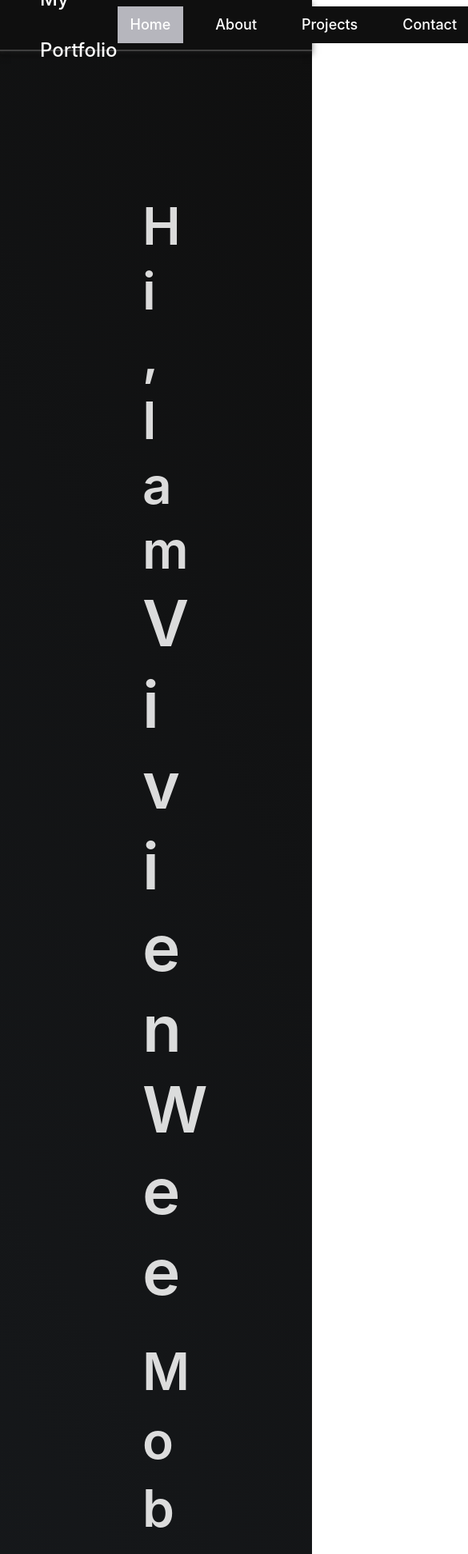
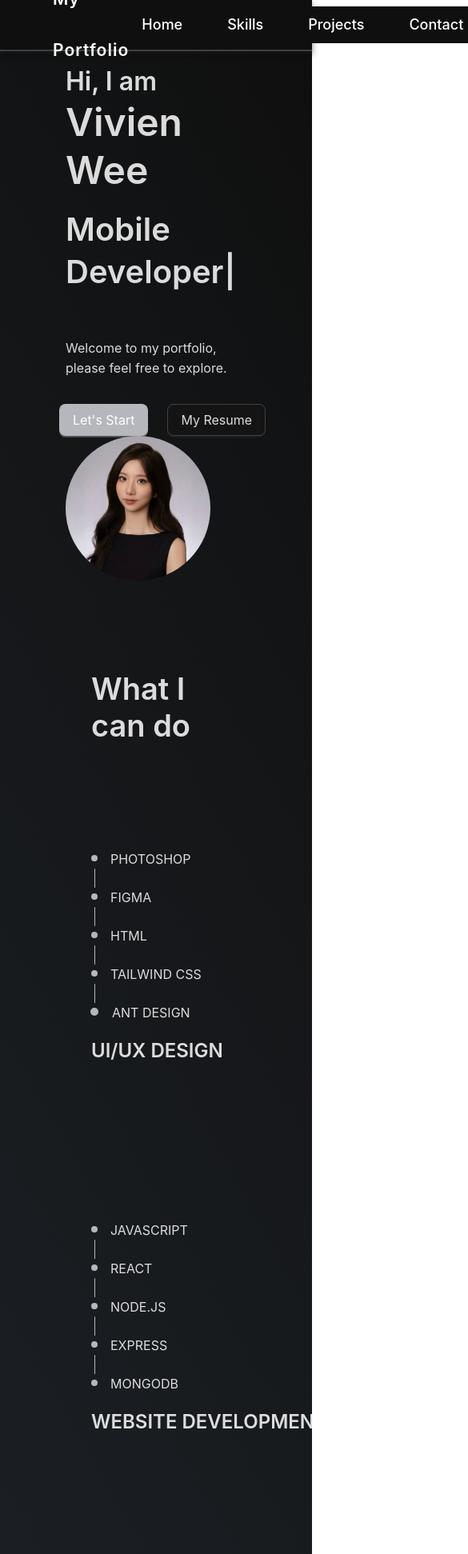
Before and after one commit to surluna/portfolio-vv, a React (Create React App) app: page / in a window 390 px wide. Shown: the top 1943 px of the page at 80% size, 585 px wide, since content can reach past the window. Built offline with nearby package versions, Linux system fonts and the light colour scheme.

Commit message:
Adjust for responsive layout

```diff
--- a/src/App.js
+++ b/src/App.js
@@ -1,4 +1,4 @@
-import React, { useState } from "react";
+import React, { useState, useRef } from "react";
 import "antd/dist/reset.css";
 import "./styles/App.css";
 import "./styles/input.css";
@@ -15,15 +15,18 @@ import Contact from "./components/Contact";
 
 const defaultData = {
   borderRadius: 6,
-  // colorPrimary: "rgb(15, 15, 15)",
-  // colorPrimaryBg: "blue",
 };
 
 const { Content } = Layout;
 
 function App() {
-  // `useState` 应该在函数组件内部
   const [data, setData] = useState(defaultData);
+
+  // 创建refs以获取各个部分的引用
+  const homeRef = useRef(null);
+  const skillsRef = useRef(null);
+  const projectsRef = useRef(null);
+  const contactRef = useRef(null);
 
   return (
     <ConfigProvider
@@ -31,34 +34,35 @@ function App() {
         algorithm: theme.darkAlgorithm,
         token: {
           colorPrimary: "rgb(211, 210, 219)",
-          // colorPrimaryBg: "#130f40",
           borderRadius: data.borderRadius,
         },
       }}
     >
       <Layout
         style={{
-          // backgroundImage: " linear-gradient(-20deg, #2b5876 0%, #4e4376 100%)",
-          // backgroundImage: "linear-gradient(60deg, #29323c 0%, #485563 100%)",
           backgroundImage:
             "linear-gradient(60deg, #29323c 0%, rgb(15, 15, 15) 100%)",
-
-          // background:
-          //   "linear-gradient(to bottom, #323232 0%, #3F3F3F 40%, #1C1C1C 150%), linear-gradient(to top, rgba(255,255,255,0.40) 0%, rgba(0,0,0,0.25) 200%)",
-          // backgroundBlendMode: "multiply",
         }}
       >
-        <Header />
-        <Content
-          style={{
-            padding: "50px",
-            // backgroundImage: "url(/assets/images/bg.jpg)",
-          }}
-        >
-          <Home />
-          <Skills />
-          <Projects />
-          <Contact />
+        <Header
+          homeRef={homeRef}
+          skillsRef={skillsRef}
+          projectsRef={projectsRef}
+          contactRef={contactRef}
+        />
+        <Content style={{ padding: "50px" }}>
+          <div ref={homeRef}>
+            <Home />
+          </div>
+          <div ref={skillsRef}>
+            <Skills />
+          </div>
+          <div ref={projectsRef}>
+            <Projects />
+          </div>
+          <div ref={contactRef}>
+            <Contact />
+          </div>
         </Content>
         <Footer />
       </Layout>
--- a/src/components/Header.js
+++ b/src/components/Header.js
@@ -3,56 +3,77 @@ import { Layout, Menu } from "antd";
 
 const { Header: AntHeader } = Layout;
 
-const Header = () => {
+const Header = ({ homeRef, skillsRef, projectsRef, contactRef }) => {
+  const scrollToSection = (ref) => {
+    if (ref.current) {
+      ref.current.scrollIntoView({ behavior: "smooth", block: "start" });
+    }
+  };
+
   return (
     <AntHeader
       style={{
         display: "flex",
+        position: "fixed",
         alignItems: "center",
         backgroundColor: "rgb(15, 15, 15)",
         height: "4rem",
+        width: "100%",
         boxShadow:
           "0 4px 8px rgba(0, 0, 0, 0.5), 0 2px 4px rgba(255, 255, 255, 0.1)",
         borderBottom: "2px solid rgba(255, 255, 255, 0.2)",
+        zIndex: 1000,
       }}
     >
-      <div style={{ fontSize: "24px", fontWeight: "500", color: "#fff" }}>
+      <div
+        style={{
+          flex: 1,
+          marginLeft: "1rem",
+          fontWeight: "600",
+          fontSize: "150%",
+          letterSpacing: "0.05em",
+          color: "#fff",
+          userSelect: "none",
+        }}
+      >
         My Portfolio
       </div>
 
       <Menu
         theme="dark"
         mode="horizontal"
-        defaultSelectedKeys={["1"]}
         style={{
           fontSize: "18px",
           backgroundColor: "rgb(15, 15, 15)",
-          marginLeft: "auto",
-          marginRight: "3%",
+          marginRight: "1rem",
           lineHeight: "46px",
         }}
       >
         <Menu.Item
           key="1"
           style={{ color: "#fff", fontWeight: "500", marginRight: "1.5rem" }}
+          onClick={() => scrollToSection(homeRef)}
         >
           Home
         </Menu.Item>
         <Menu.Item
           key="2"
           style={{ color: "#fff", fontWeight: "500", marginRight: "1.5rem" }}
+          onClick={() => scrollToSection(skillsRef)}
         >
-          About
+          Skills
         </Menu.Item>
         <Menu.Item
           key="3"
           style={{ color: "#fff", fontWeight: "500", marginRight: "1.5rem" }}
+          onClick={() => scrollToSection(projectsRef)}
         >
           Projects
         </Menu.Item>
         <Menu.Item
           key="4"
-          style={{ color: "#fff", fontWeight: "500", marginRight: "3rem" }}
+          style={{ color: "#fff", fontWeight: "500", marginRight: "0" }}
+          onClick={() => scrollToSection(contactRef)}
         >
           Contact
         </Menu.Item>
--- a/src/components/Home.js
+++ b/src/components/Home.js
@@ -1,21 +1,35 @@
-import React from "react";
-import "../styles/index.css";
+import React, { useEffect, useState } from "react";
 import { Layout, Row, Col, Typography, Button, Space } from "antd";
 import { TypeAnimation } from "react-type-animation";
+import "../styles/input.css";
+import "../styles/output.css";
+import "../styles/index.css";
+
 const { Title, Text } = Typography;
 const { Content } = Layout;
 
 const App = () => {
+  const [isMobile, setIsMobile] = useState(window.innerWidth <= 768);
+
+  const handleResize = () => {
+    setIsMobile(window.innerWidth <= 768);
+  };
+
+  useEffect(() => {
+    window.addEventListener("resize", handleResize);
+    return () => {
+      window.removeEventListener("resize", handleResize);
+    };
+  }, []);
+
   return (
     <Content
-      className="home"
+      className="p-4"
       style={{
-        // backgroundColor: "#f0f2f5",
-        // backgroundImage: "url(/assets/images/bg.jpg)",
-        padding: "8rem",
         minHeight: "80vh",
         display: "flex",
         alignItems: "center",
+        padding: isMobile ? "2rem" : "8rem",
       }}
     >
       <Row justify="space-between" align="middle" style={{ width: "100%" }}>
@@ -29,21 +43,24 @@ const App = () => {
             height: "100%",
           }}
         >
-          <div style={{ flex: 6, marginBottom: "6rem" }}>
+          <div style={{ flex: 6, marginBottom: isMobile ? "2rem" : "6rem" }}>
             <Title
               level={2}
               style={{
-                fontSize: "4rem",
+                fontSize: isMobile ? "2rem" : "4rem",
               }}
             >
-              Hi, I am <span style={{ fontSize: "5rem" }}>Vivien Wee</span>
+              Hi, I am{" "}
+              <span style={{ fontSize: isMobile ? "3rem" : "5rem" }}>
+                Vivien Wee
+              </span>
             </Title>
 
             <Title
               level={3}
               style={{
                 marginBottom: "3.5rem",
-                fontSize: "4rem",
+                fontSize: isMobile ? "2.5rem" : "4rem",
                 marginTop: "0",
               }}
             >
@@ -65,8 +82,8 @@ const App = () => {
                 repeat={Infinity}
               />
             </Title>
-            <Text style={{ fontSize: "1.4rem" }}>
-              Welcome to my profolio, please feel free to explore.
+            <Text style={{ fontSize: isMobile ? "1rem" : "1.4rem" }}>
+              Welcome to my portfolio, please feel free to explore.
             </Text>
           </div>
 
@@ -76,13 +93,19 @@ const App = () => {
                 <Button
                   type="primary"
                   size="large"
-                  style={{ padding: "1.5rem", fontSize: "1.2rem" }}
+                  style={{
+                    padding: "1rem",
+                    fontSize: isMobile ? "1rem" : "1.2rem",
+                  }}
                 >
-                  Let’s Start
+                  Let's Start
                 </Button>
                 <Button
                   size="large"
-                  style={{ padding: "1.5rem", fontSize: "1.2rem" }}
+                  style={{
+                    padding: "1rem",
+                    fontSize: isMobile ? "1rem" : "1.2rem",
+                  }}
                 >
                   My Resume
                 </Button>
@@ -95,7 +118,10 @@ const App = () => {
           <img
             src="/assets/images/pic.jpg"
             alt="Vivien Wee"
-            style={{ width: "150%", maxWidth: "450px", borderRadius: "50%" }}
+            style={{
+              maxWidth: isMobile ? "80%" : "100%",
+              borderRadius: "50%",
+            }}
           />
         </Col>
       </Row>
--- a/src/components/Project/ProjectsSection.js
+++ b/src/components/Project/ProjectsSection.js
@@ -12,7 +12,7 @@ const projectsData = [
     description:
       "A career website that streamlines the job search process in Australia. Built with React and Ant Design for the front end, allows users to filter opportunities and subscribe to email alerts.",
     image: "/assets/images/AutoJob.png",
-    gitUrl: "https://github.com/surluna/GreenShell",
+    gitUrl: "https://github.com/AutoJob-24S1",
     previewUrl: "https://autojob.one/",
   },
   {
--- a/src/components/Skills.js
+++ b/src/components/Skills.js
@@ -1,8 +1,9 @@
 import React from "react";
-import { Popover, Steps, Typography } from "antd";
+import { Popover, Steps, Typography, Row, Col } from "antd";
 import "../styles/input.css";
 import "../styles/output.css";
 import "../styles/index.css";
+
 const { Title } = Typography;
 
 const customDot = (dot, { status, index }) => (
@@ -26,88 +27,119 @@ const Skills = () => {
         What I can do
       </Title>
       {/* UI/UX Design Skills */}
-      <div style={{ padding: "5rem 15rem", marginTop: "3rem" }}>
+      <Row
+        style={{
+          padding: "5rem 0",
+          marginTop: "3rem",
+          display: "flex",
+          alignItems: "flex-start",
+          justifyContent: "space-between",
+        }}
+      >
+        <Col xs={24} sm={16}>
           <Steps
             current={4}
             progressDot={customDot}
             direction="horizontal"
             items={[
-            {
-              title: "PHOTOSHOP",
-              description,
-            },
-            {
-              title: "FIGMA",
-              description,
-            },
-            {
-              title: "HTML",
-              description,
-            },
-            {
-              title: "CSS",
-              description,
-            },
-            {
-              title: "ANT DESIGN",
-              description,
-            },
+              { title: "PHOTOSHOP", description },
+              { title: "FIGMA", description },
+              { title: "HTML", description },
+              { title: "TAILWIND CSS", description },
+              { title: "ANT DESIGN", description },
             ]}
           />
-        <Title level={3} style={{ marginTop: "4rem", textAlign: "center" }}>
+        </Col>
+        <Col xs={24} sm={8} style={{ textAlign: "center" }}>
+          <Title
+            level={3}
+            style={{
+              display: "inline-block",
+              whiteSpace: "nowrap",
+              margin: "0 auto", // Center horizontally
+            }}
+          >
             UI/UX DESIGN
           </Title>
-      </div>
+        </Col>
+      </Row>
+
       {/* Full Stack Skills */}
-      <div style={{ padding: "5rem 15rem" }}>
+      <Row
+        style={{
+          padding: "5rem 0",
+          marginTop: "2rem",
+          display: "flex",
+          alignItems: "flex-start",
+          justifyContent: "space-between",
+        }}
+      >
+        <Col xs={24} sm={16}>
           <Steps
             current={5}
             progressDot={customDot}
             direction="horizontal"
             items={[
-            {
-              title: "GIT",
-            },
-            {
-              title: "JAVASCRIPT",
-            },
-            {
-              title: "REACT",
-            },
-
-            {
-              title: "NODE.JS",
-            },
+              { title: "JAVASCRIPT" },
+              { title: "REACT" },
+              { title: "NODE.JS" },
               { title: "EXPRESS" },
-            {
-              title: "MONGODB",
-            },
+              { title: "MONGODB" },
             ]}
           />
-        <Title level={3} style={{ marginTop: "4rem", textAlign: "center" }}>
+        </Col>
+        <Col xs={24} sm={8} style={{ textAlign: "center" }}>
+          <Title
+            level={3}
+            style={{
+              display: "inline-block",
+              whiteSpace: "nowrap",
+              margin: "0 auto", // Center horizontally
+            }}
+          >
             WEBSITE DEVELOPMENT
           </Title>
-      </div>
-      <div style={{ padding: "5rem 15rem" }}>
+        </Col>
+      </Row>
+
+      {/* Backend Development Skills */}
+      <Row
+        style={{
+          padding: "5rem 0",
+          marginTop: "2rem",
+          display: "flex",
+          alignItems: "flex-start",
+          justifyContent: "space-between",
+        }}
+      >
+        <Col xs={24} sm={16}>
           <Steps
             current={4}
             progressDot={customDot}
             direction="horizontal"
             items={[
-            {
-              title: "JAVA",
-            },
-            {
-              title: "ANDROID STUDIO",
-            },
+              { title: "GIT" },
+              { title: "JAVA" },
+              { title: "ANDROID STUDIO" },
               { title: "PYTHON" },
               { title: "MYSQL" },
             ]}
           />
-        <Title level={3} style={{ marginTop: "4rem", textAlign: "center" }}>
+        </Col>
+        <Col xs={24} sm={8} style={{ textAlign: "center" }}>
+          <Title
+            level={3}
+            className="md:mt-1"
+            style={{
+              display: "inline-block",
+              whiteSpace: "nowrap",
+              margin: "0 auto",
+            }}
+          >
             BACKEND DEVELOPMENT
           </Title>
-      </div>
+        </Col>
+      </Row>
     </div>
   );
 };
--- a/src/styles/index.css
+++ b/src/styles/index.css
@@ -1,7 +1,3 @@
-@tailwind base;
-@tailwind components;
-@tailwind utilities;
-
 body {
   margin: 0;
   font-family: -apple-system, BlinkMacSystemFont, "Segoe UI", "Roboto", "Oxygen",
--- a/tailwind.config.js
+++ b/tailwind.config.js
@@ -1,9 +1,9 @@
 /** @type {import('tailwindcss').Config} */
 module.exports = {
   content: [
-    "./src/**/*.{js,jsx,ts,tsx}",
-    "./src/components/**/*.{js,ts,jsx,tsx,mdx}",
-    "./src/components/Project/**/*.{js,ts,jsx,tsx,mdx}",
+    "./src/*.{js,jsx,ts,tsx}",
+    "./src/components/*.{js,ts,jsx,tsx,mdx}",
+    "./src/components/Project/*.{js,ts,jsx,tsx,mdx}",
   ],
 
   theme: {
```
Also changed, not shown: src/styles/output.css (+212 -122 lines). Lines whose indentation alone changed are shown as unchanged.
